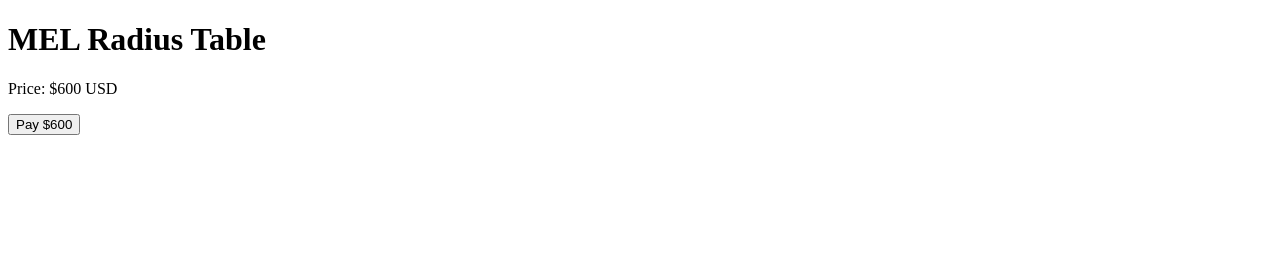
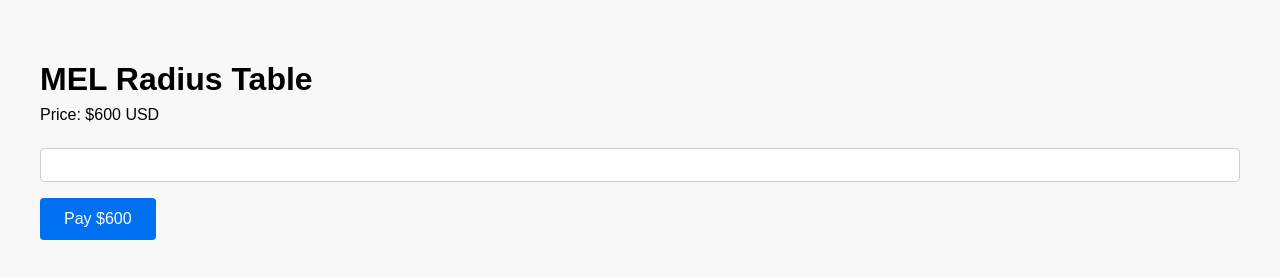
Before and after one commit to mel-furniture/shop, a website with bundled scripts: page public/index.html in a window 1280 px wide. Built offline with nearby package versions, Linux system fonts and the light colour scheme.

Commit message:
Update index.html

```diff
--- a/public/index.html
+++ b/public/index.html
@@ -6,6 +6,40 @@
   <title>MEL Shop</title>
   <script src="https://js.stripe.com/v3/"></script>
   <link rel="stylesheet" href="style.css">
+  <style>
+    body {
+      font-family: sans-serif;
+      padding: 2rem;
+      background: #f8f8f8;
+    }
+    h1 {
+      margin-bottom: 0.5rem;
+    }
+    p {
+      margin-top: 0;
+      margin-bottom: 1.5rem;
+    }
+    #card-element {
+      padding: 1rem;
+      background: white;
+      border: 1px solid #ccc;
+      border-radius: 4px;
+      margin-bottom: 1rem;
+    }
+    button {
+      background: #0070f3;
+      color: white;
+      border: none;
+      padding: 0.75rem 1.5rem;
+      font-size: 1rem;
+      border-radius: 4px;
+      cursor: pointer;
+    }
+    #payment-message {
+      margin-top: 1rem;
+      font-weight: bold;
+    }
+  </style>
 </head>
 <body>
   <h1>MEL Radius Table</h1>
```
